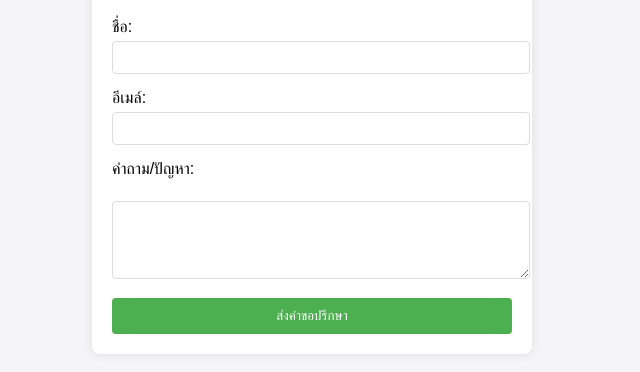
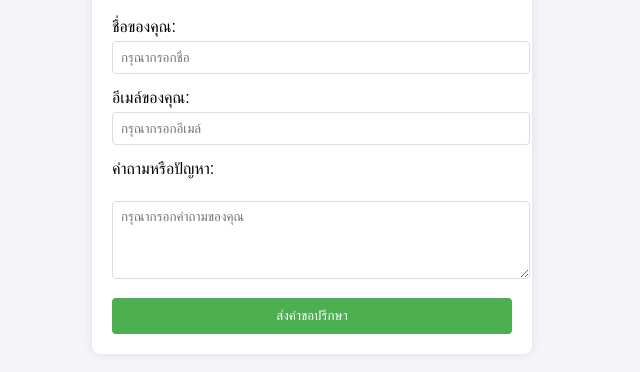
Before and after one commit to lukkeaw/MindCareDeChill-be, a plain HTML site: page index.html in a window 1280 px wide. Shown: the part 264-636 px from the top of the page, without its empty margins (328-968 px from the left). Drawn offline with Linux system fonts and the light colour scheme.

Commit message:
Update index.html

```diff
--- a/index.html
+++ b/index.html
@@ -3,21 +3,21 @@
 <head>
     <meta charset="UTF-8">
     <meta name="viewport" content="width=device-width, initial-scale=1.0">
-    <title>MindCareDeChill</title>
+    <title>Welcome to MindCareDeChill</title>
     <link rel="stylesheet" href="style.css">
 </head>
 <body>
     <div class="container">
         <h1>ปรึกษาปัญหาออนไลน์</h1>
         <form id="consultationForm">
-            <label for="name">ชื่อ:</label>
-            <input type="text" id="name" name="name" required><br>
+            <label for="name">ชื่อของคุณ:</label>
+            <input type="text" id="name" name="name" placeholder="กรุณากรอกชื่อ" required><br>
 
-            <label for="email">อีเมล์:</label>
-            <input type="email" id="email" name="email" required><br>
+            <label for="email">อีเมล์ของคุณ:</label>
+            <input type="email" id="email" name="email" placeholder="กรุณากรอกอีเมล์" required><br>
 
-            <label for="message">คำถาม/ปัญหา:</label><br>
-            <textarea id="message" name="message" rows="4" required></textarea><br>
+            <label for="message">คำถามหรือปัญหา:</label><br>
+            <textarea id="message" name="message" rows="4" placeholder="กรุณากรอกคำถามของคุณ" required></textarea><br>
 
             <button type="submit">ส่งคำขอปรึกษา</button>
         </form>
```
